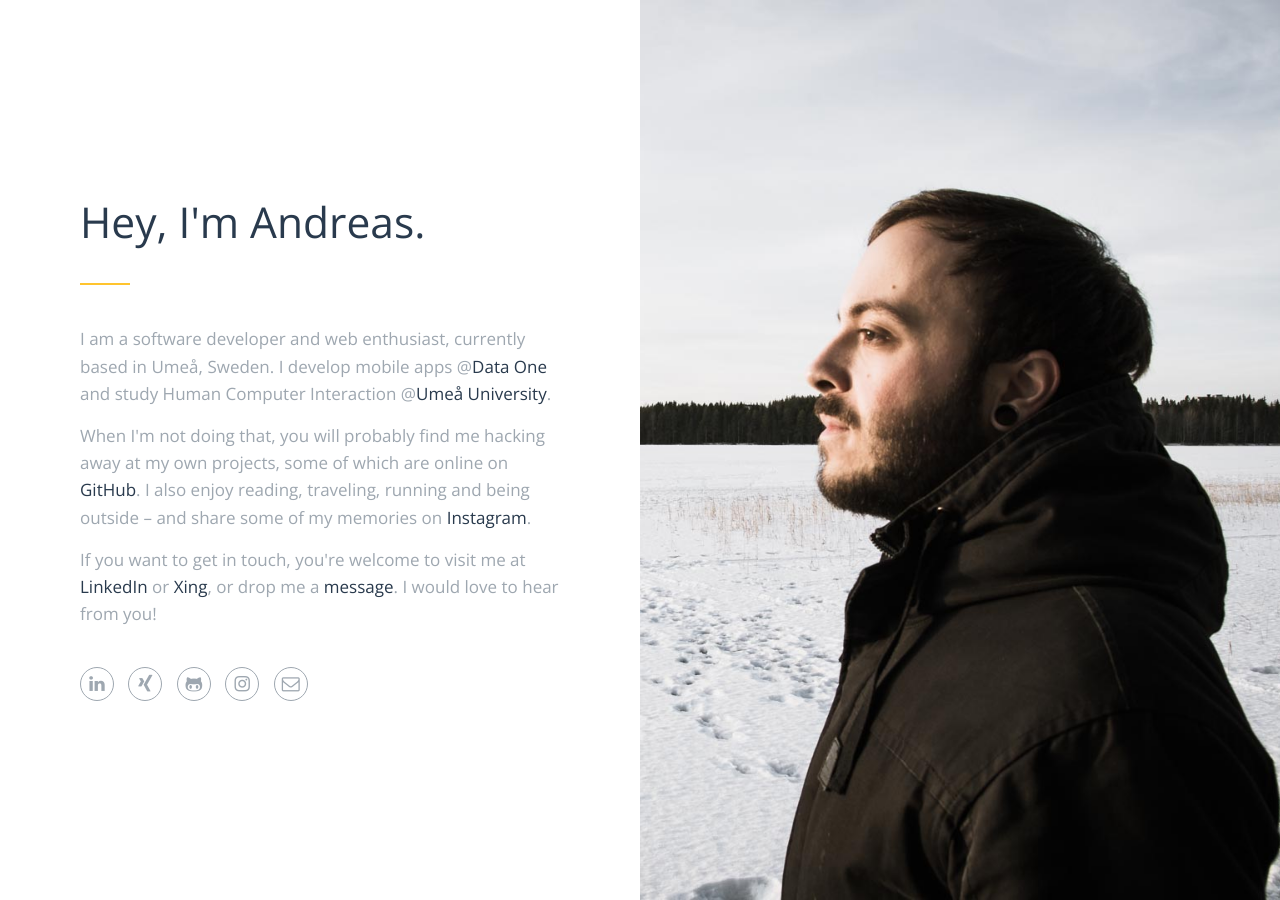
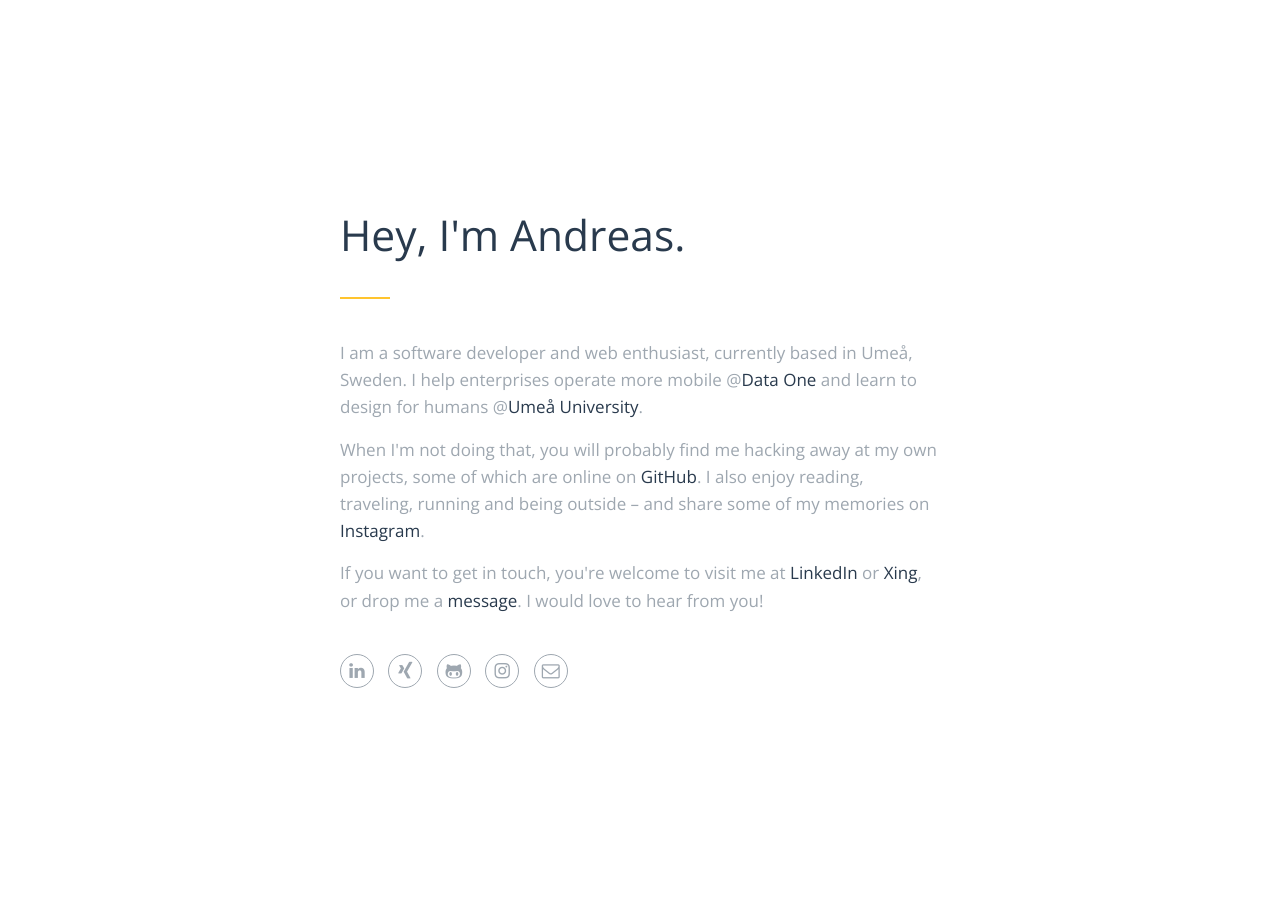
Before and after one commit to andrsphil/andrsphil.github.io, a Jekyll site: the page built from index.html, in a window 1280 px wide. Built offline with Jekyll 4.4.1, drawn with Linux system fonts in a browser that asks for light colours.

Commit message:
Going for a more minimalist look

```diff
--- a/_sass/_base.scss
+++ b/_sass/_base.scss
@@ -86,41 +86,12 @@
 //  Layout
 // -----------------------------------------------------------------------------------------------
 
-.column
+.table
 {
   background-color: $color-background;
   display: table;
+  height: 100%;
   width: 100%;
-
-  &.left
-  {
-    box-shadow: 0 0 50px 0 fade-out(#000000, 0.75);
-    position: absolute;
-    top: 75%;
-    z-index: 1;
-  }
-
-  &.right
-  {
-    position: fixed;
-    right: 0;
-    top: 0;
-    z-index: 0;
-  }
-
-  @media (min-width: $screen-sm-min)
-  {
-    float: left;
-    height: 100%;
-    width: 50%;
-
-    &.left
-    {
-      box-shadow: none;
-      position: relative;
-      top: 0;
-    }
-  }
 }
 
 .content-wrapper
@@ -134,3 +105,9 @@
     padding: $spacing-lg;
   }
 }
+
+.content
+{
+  max-width: 60.0rem;
+  margin: auto;
+}
--- a/_sass/_landing.scss
+++ b/_sass/_landing.scss
@@ -18,15 +18,6 @@
   {
     margin-bottom: 0;
   }
-}
-
-.bio-portrait
-{
-  background-color: darken($color-background, 5%);
-  background-image: url($baseurl + $assets + '/img/bio-portrait.jpg');
-  background-position: 80% center;
-  background-size: cover;
-  height: 100%;
 }
 
 
--- a/index.html
+++ b/index.html
@@ -3,11 +3,11 @@
 title: Hi!
 ---
 
-<div class="column left">
+<div class="table">
   <div class="content-wrapper">
     <div class="content bio-text">
       <h1>Hey, I'm Andreas.</h1>
-      <p>I am a software developer and web enthusiast, currently based in Umeå, Sweden. I develop mobile apps @<a href="https://www.dataone.de" target="_blank">Data One</a> and study Human Computer Interaction @<a href="https://www.umu.se" target="_blank">Umeå University</a>.</p>
+      <p>I am a software developer and web enthusiast, currently based in Umeå, Sweden. I help enterprises operate more mobile @<a href="https://www.dataone.de" target="_blank">Data One</a> and learn to design for humans @<a href="https://www.umu.se" target="_blank">Umeå University</a>.</p>
 
       <p>When I'm not doing that, you will probably find me hacking away at my own projects, some of which are online on <a href="https://www.github.com/anphil" target="_blank">GitHub</a>. I also enjoy reading, traveling, running and being outside – and share some of my memories on <a href="https://www.instagram.com/an_.di" target="_blank">Instagram</a>.</p>
 
@@ -36,5 +36,3 @@
     </div>
   </div>
 </div>
-
-<div class="column right bio-portrait"></div>
--- a/style.scss
+++ b/style.scss
@@ -2,7 +2,7 @@
 # Site styles
 ---
 
-@import url(https://fonts.googleapis.com/css?family=Open+Sans:400,700,400italic);
+@import url(https://fonts.googleapis.com/css?family=Open+Sans:300,400);
 
 @import "variables";
 @import "base";
```
Also changed, not shown: assets/img/bio-portrait.jpg (deleted).
